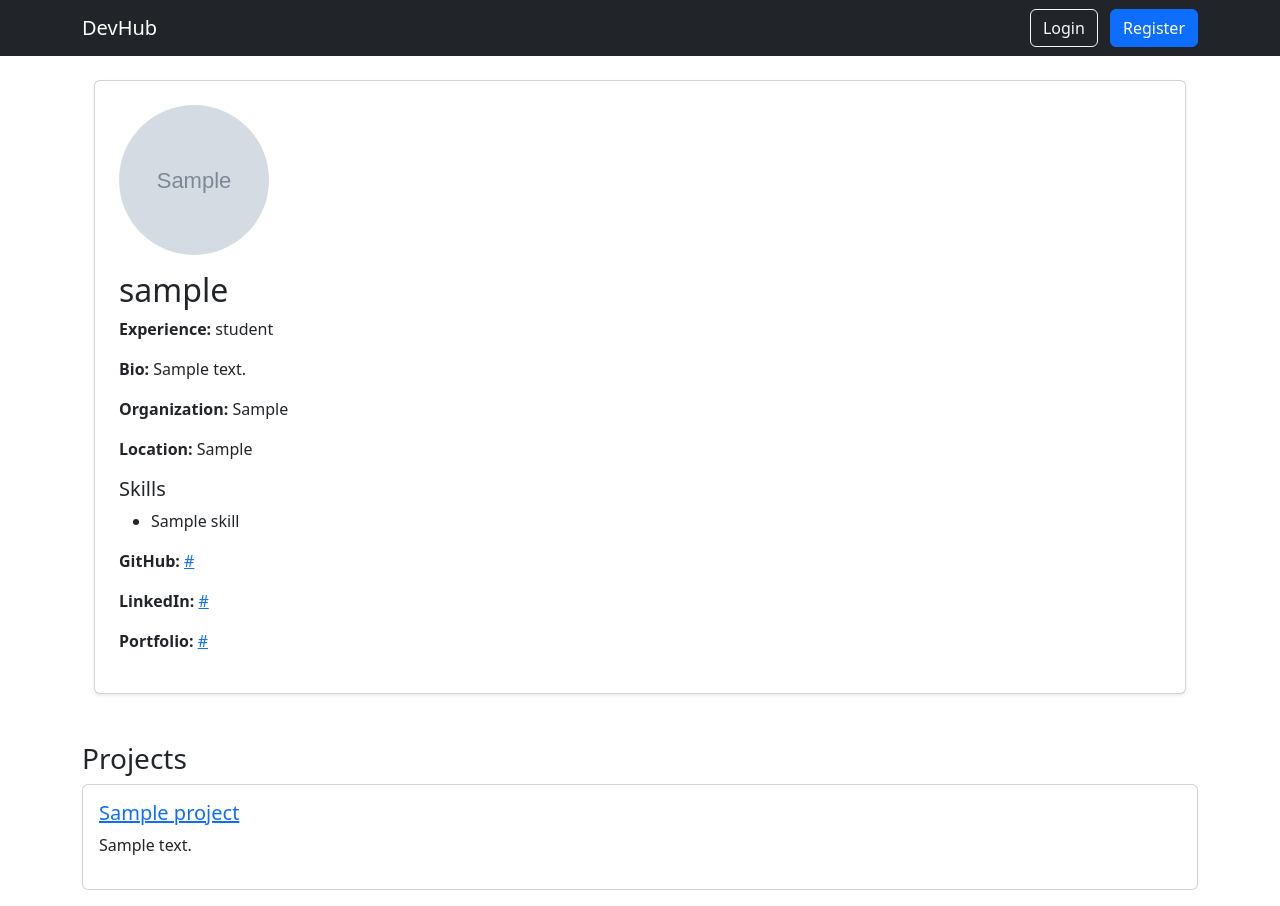
After one commit to Vedaantkrsn/devhub, a Django app: a page that uses core/templates/core/base.html in a window 1280 px wide. The commit adds this page. Run offline with Django 5.2, Linux system fonts and the light colour scheme; tables that the repository leaves empty hold one stand-in row (values such as "Sample post"); grey boxes marked "Sample" are stand-in pictures.

Commit message:
3rd commit(homepage feed and profile setup done)

```diff
--- a/core/models.py
+++ b/core/models.py
@@ -33,7 +33,7 @@ class Profile(models.Model):
         return f"{self.user.username}'s Profile"
 
 class Project(models.Model):
-    author=models.ForeignKey(Profile, on_delete=models.CASCADE, related_name="project")
+    author=models.ForeignKey(Profile, on_delete=models.CASCADE, related_name="projects")
     title=models.CharField(max_length=100)
     description=models.TextField(max_length=500)
     screenshot = models.ImageField(upload_to='project_snips/', blank=True, null=True)
--- a/core/templates/core/base.html
+++ b/core/templates/core/base.html
@@ -20,8 +20,8 @@
             <a class="navbar-brand" href="/">DevHub</a>
             <div class="ms-auto">
                 {% if user.is_authenticated %}
-                    <a href="#" class="btn btn-outline-light me-2">Profile</a>
-                    <a href="#" class="btn btn-outline-light me-2">New Project</a>
+                    <a href="{% url 'profile_page' username=user.username %}" class="btn btn-outline-light me-2">Profile</a>
+                    <a href="{% url 'new_project' %}" class="btn btn-outline-light me-2">New Project</a>
                     <form method="post" action="{% url 'logout' %}" class="d-inline">
                         {% csrf_token %}
                         <button type="submit" class="btn btn-danger">Logout</button>
--- /dev/null
+++ b/core/templates/core/profile_page.html
@@ -0,0 +1,96 @@
+{% extends "core/base.html" %}
+
+{% block title %}{{ profile.user.username }}'s Profile{% endblock %}
+
+{% block content %}
+
+<div class="container mt-4">
+
+    <div class="card shadow-sm p-4">
+
+        {% if profile.profile_picture %}
+            <img src="{{ profile.profile_picture.url }}"
+                 alt="{{ profile.user.username }}"
+                 class="rounded-circle mb-3"
+                 width="150"
+                 height="150">
+        {% endif %}
+
+        <h2>{{ profile.user.username }}</h2>
+
+        <p><strong>Experience:</strong> {{ profile.experience_level }}</p>
+
+        {% if profile.bio %}
+            <p><strong>Bio:</strong> {{ profile.bio }}</p>
+        {% endif %}
+
+        {% if profile.organization %}
+            <p><strong>Organization:</strong> {{ profile.organization }}</p>
+        {% endif %}
+
+        {% if profile.location %}
+            <p><strong>Location:</strong> {{ profile.location }}</p>
+        {% endif %}
+
+        <h5>Skills</h5>
+
+        <ul>
+            {% for skill in profile.skills.all %}
+                <li>{{ skill.name }}</li>
+            {% empty %}
+                <li>No skills added.</li>
+            {% endfor %}
+        </ul>
+
+        {% if profile.github_url %}
+            <p>
+                <strong>GitHub:</strong>
+                <a href="{{ profile.github_url }}" target="_blank">
+                    {{ profile.github_url }}
+                </a>
+            </p>
+        {% endif %}
+
+        {% if profile.linkedin_url %}
+            <p>
+                <strong>LinkedIn:</strong>
+                <a href="{{ profile.linkedin_url }}" target="_blank">
+                    {{ profile.linkedin_url }}
+                </a>
+            </p>
+        {% endif %}
+
+        {% if profile.portfolio_url %}
+            <p>
+                <strong>Portfolio:</strong>
+                <a href="{{ profile.portfolio_url }}" target="_blank">
+                    {{ profile.portfolio_url }}
+                </a>
+            </p>
+        {% endif %}
+        {% if user.is_authenticated and user.profile == profile %}
+            <a href="{% url 'profile_edit' %}" class="btn btn-primary mt-3">
+                Edit Profile
+            </a>
+        {% endif %}
+    </div>
+</div>
+
+<h3 class="mt-5">Projects</h3>
+{% for project in profile.projects.all %}
+    <div class="card mb-3">
+        <div class="card-body">
+            <h5>
+                <a href="{% url 'project_detail' pk=project.pk %}">
+                    {{ project.title }}
+                </a>
+            </h5>
+
+            <p>{{ project.description|truncatewords:20 }}</p>
+        </div>
+    </div>
+{% empty %}
+    <p>No projects published yet.</p>
+{% endfor %}
+
+{% endblock %}
--- a/core/urls.py
+++ b/core/urls.py
@@ -7,4 +7,10 @@ urlpatterns = [
     path("", views.home, name="home"),
     path('login/', views.user_login, name="user_login"),
     path('logout/', LogoutView.as_view(next_page='home'), name='logout'),
+    path('new_project/', views.new_project, name="new_project"),
+    path("project/<int:pk>/", views.project_detail, name="project_detail"),
+    path("project/<int:pk>/edit/", views.project_edit, name="project_edit"),
+    path("project/<int:pk>/delete/", views.project_delete, name="project_delete"),
+    path("profile/edit/", views.profile_edit, name="profile_edit"),
+    path("profile/<str:username>/", views.profile_page, name="profile_page"),
 ]
--- a/core/views.py
+++ b/core/views.py
@@ -1,7 +1,10 @@
-from django.shortcuts import render,redirect
+from django.shortcuts import render,redirect, get_object_or_404
 from django.contrib.auth import login
-from .forms import SignUpForm, AuthenticationForm
-from .models import Profile
+from .forms import SignUpForm, AuthenticationForm, ProjectForm, ProfileForm
+from .models import Profile, Project
+from django.contrib.auth.decorators import login_required
+from django.core.exceptions import PermissionDenied
+from django.contrib.auth.models import User
 
 # Create your views here.
 def register(request):
@@ -17,7 +20,8 @@ def register(request):
     return render(request,"core/register.html", {"form":form})
 
 def home(request):
-    return render(request, "core/home.html")
+    projects=Project.objects.all().order_by("-published_at")
+    return render(request, "core/home.html", {"projects":projects})
 
 def user_login(request):
     if request.method=="POST":
@@ -30,3 +34,64 @@ def user_login(request):
     else:
         form=AuthenticationForm(request)
     return render(request,"core/user_login.html", {"form":form})
+
+@login_required
+def new_project(request):
+    if request.method=="POST":
+        form=ProjectForm(request.POST, request.FILES)
+        if form.is_valid():
+            project = form.save(commit=False)
+            project.author = request.user.profile
+            project.save()
+            form.save_m2m()
+            return redirect("home")
+    else:
+        form=ProjectForm()
+    return render(request, "core/new_project.html", {"form":form})
+
+@login_required
+def project_detail(request, pk):
+    project=get_object_or_404(Project, pk=pk)
+    return render(request, "core/project_detail.html", {"project":project})
+
+@login_required
+def project_edit(request, pk):
+    project=get_object_or_404(Project,pk=pk)
+    if request.user.profile != project.author:
+        raise PermissionDenied
+    if request.method == "POST":
+        form=ProjectForm(request.POST, request.FILES, instance=project)
+        if form.is_valid():
+            form.save()
+            return redirect("project_detail", pk=project.pk)
+    else:
+        form=ProjectForm(instance=project)
+    return render(request, "core/project_edit.html", {"form":form, "project":project})
+
+@login_required
+def project_delete(request,pk):
+    project=get_object_or_404(Project,pk=pk)
+    if request.user.profile != project.author:
+        raise PermissionDenied
+    if request.method=="POST":
+        project.delete()
+        return redirect("home")
+
+    return render(request, "core/project_delete.html", {"project":project})
+
+@login_required
+def profile_edit(request):
+    if request.method == "POST":
+        form=ProfileForm(request.POST, request.FILES, instance=request.user.profile)
+        if form.is_valid():
+            form.save()
+            return redirect("home")
+    else:
+        form=ProfileForm(instance=request.user.profile)
+    return render(request, "core/profile_edit.html", {"form":form})
+
+def profile_page(request, username):
+    user = get_object_or_404(User, username=username)
+    profile = user.profile
+
+    return render(request, "core/profile_page.html", {"profile": profile,})
--- a/devhub/urls.py
+++ b/devhub/urls.py
@@ -16,10 +16,11 @@ Including another URLconf
 """
 from django.contrib import admin
 from django.urls import path, include
-
+from django.conf import settings
+from django.conf.urls.static import static
 
 urlpatterns = [
     path('admin/', admin.site.urls),
     path('', include('core.urls')),
-
 ]
+urlpatterns += static(settings.MEDIA_URL, document_root=settings.MEDIA_ROOT)
```
Also changed, not shown: core/forms.py (+30 -0 lines), core/templates/core/home.html (+88 -4 lines), core/templates/core/new_project.html (added, +15 -0 lines), core/templates/core/profile_edit.html (added, +18 -0 lines), core/templates/core/project_delete.html (added, +19 -0 lines), core/templates/core/project_detail.html (added, +57 -0 lines), core/templates/core/project_edit.html (added, +18 -0 lines), devhub/settings.py (+6 -1 lines), progress.md (+44 -10 lines).
